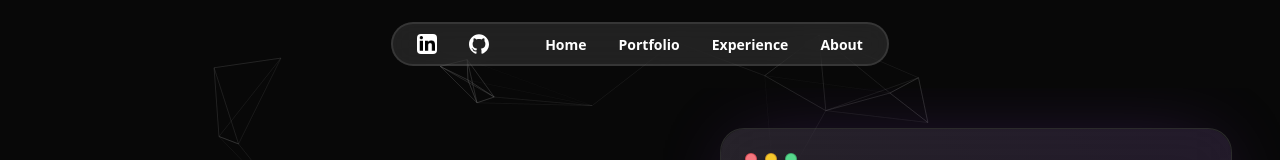
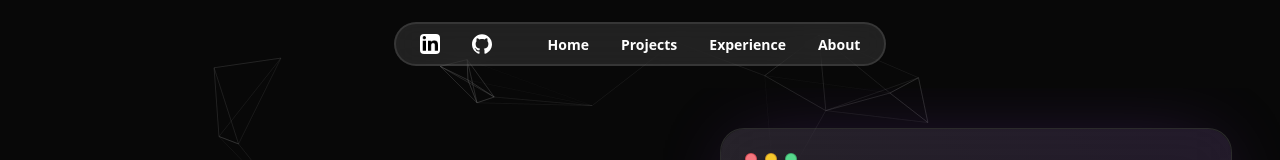
Before and after one commit to riad-mammadov/Portfolio, a Next.js app: page / in a window 1280 px wide. Shown: the top 160 px of the page. Built offline with nearby package versions, Linux system fonts and the light colour scheme.

Commit message:
adjust mobile navbar

```diff
--- a/components/ui/Navbar.jsx
+++ b/components/ui/Navbar.jsx
@@ -19,19 +19,15 @@ import MobileNavbar from "./MobileNav";
 const navBars = [
   {
     title: "Home",
-    link: "/",
   },
   {
-    title: "Portfolio",
-    link: "/portfolio",
+    title: "Projects",
   },
   {
     title: "Experience",
-    link: "/experience",
   },
   {
     title: "About",
-    link: "/about",
   },
 ];
 
@@ -51,11 +47,6 @@ function Navigation() {
       setHidden(false);
     }
   });
-
-  // Toggle menu state on click
-  function handleToggleMenu() {
-    setHandleMenu((prevHandleMenu) => !prevHandleMenu);
-  }
 
   return (
     <>
@@ -159,10 +150,10 @@ function Navigation() {
             </NavigationMenuList>
           </NavigationMenu>
         </motion.div>
-        <div className="sm:hidden">
-          <MobileNavbar />
-        </div>
       </motion.nav>
+      <div className="sm:hidden">
+        <MobileNavbar />
+      </div>
     </>
   );
 }
```
